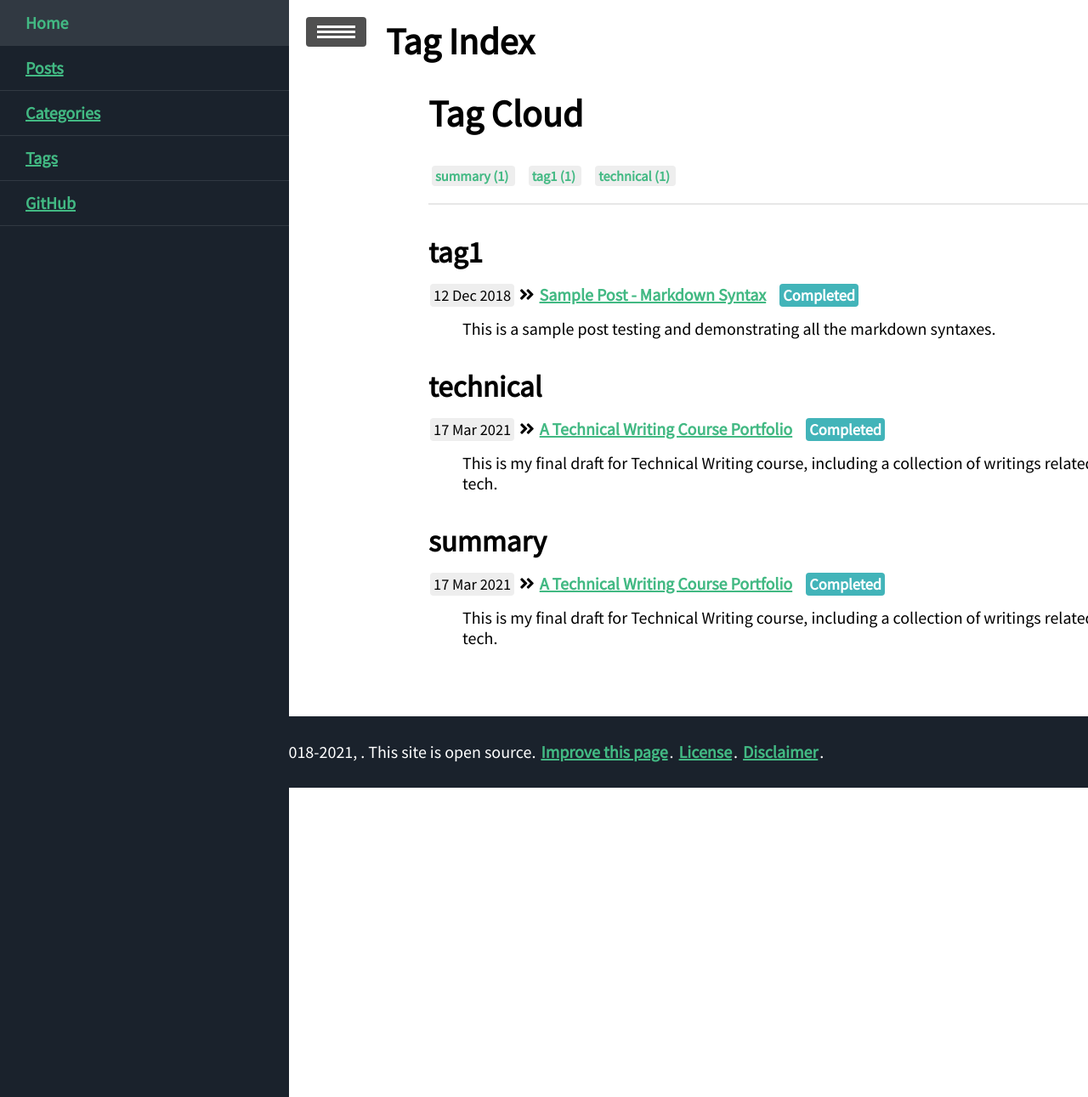
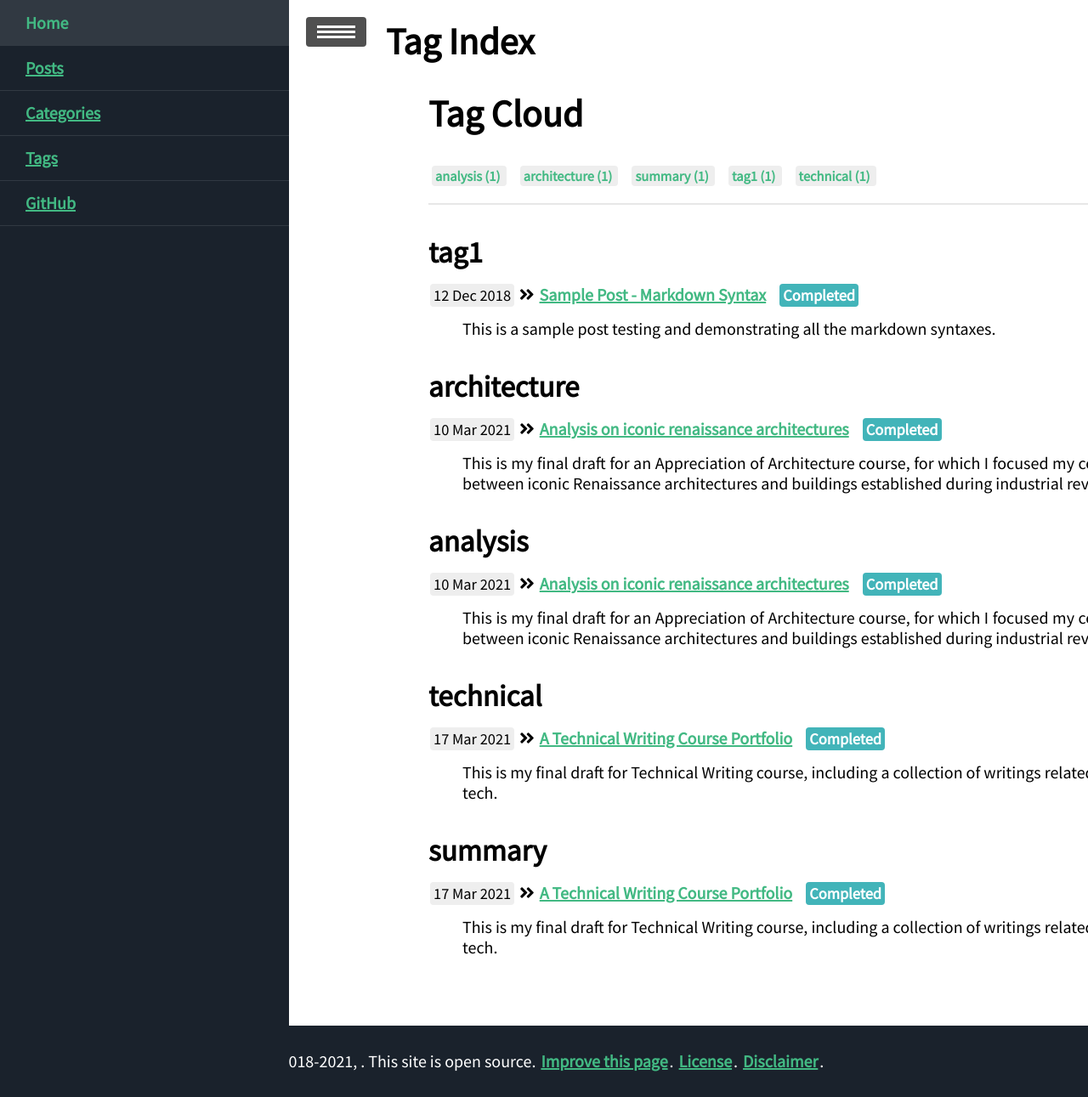
Before and after one commit to XinyiXiang/PersonalWebsiteXinyi, a Jekyll site: the page built from blog/tags.html, in a window 1280 px wide and 1291 px high. Shown: the whole window at 85% size. Built offline with Jekyll 4.4.1, drawn with Linux system fonts in a browser that asks for light colours; nearby versions of some CDN libraries.

Commit message:
sort through internal links
also add in assets and description for post from 2021-03-10 and complete #2 pt.1

```diff
--- a/_posts/2021-03-10-analysis-on-iconic-renaissance-architectures.md
+++ b/_posts/2021-03-10-analysis-on-iconic-renaissance-architectures.md
@@ -1,5 +1,13 @@
-
-
+---
+title: Analysis on iconic renaissance architectures
+commentable: true
+Edit: 2021-03-10
+mathjax: true
+mermaid: true
+tags: architecture analysis
+categories: meta
+description: This is my final draft for an Appreciation of Architecture course, for which I focused my comparative studies between iconic Renaissance architectures and buildings established during industrial revolution.
+---
 
 One symbolic Renaissance architecture is the Church of San Lorenzo. Under Giovanni Medici’s order, Brunellschi began his commission to build Medici family’s burial site. Brunellschi adopted the Latin cross plan with square modules and fused classical antiquity, accompanied the long nave with oculus windows decorated clerestories. Inside the church, Pietra Serena corinthian columns elevated the coffered ceiling and the dome over the transepts, constructing wide aisles with columns and arches springing out from the pilasters.
 
```
